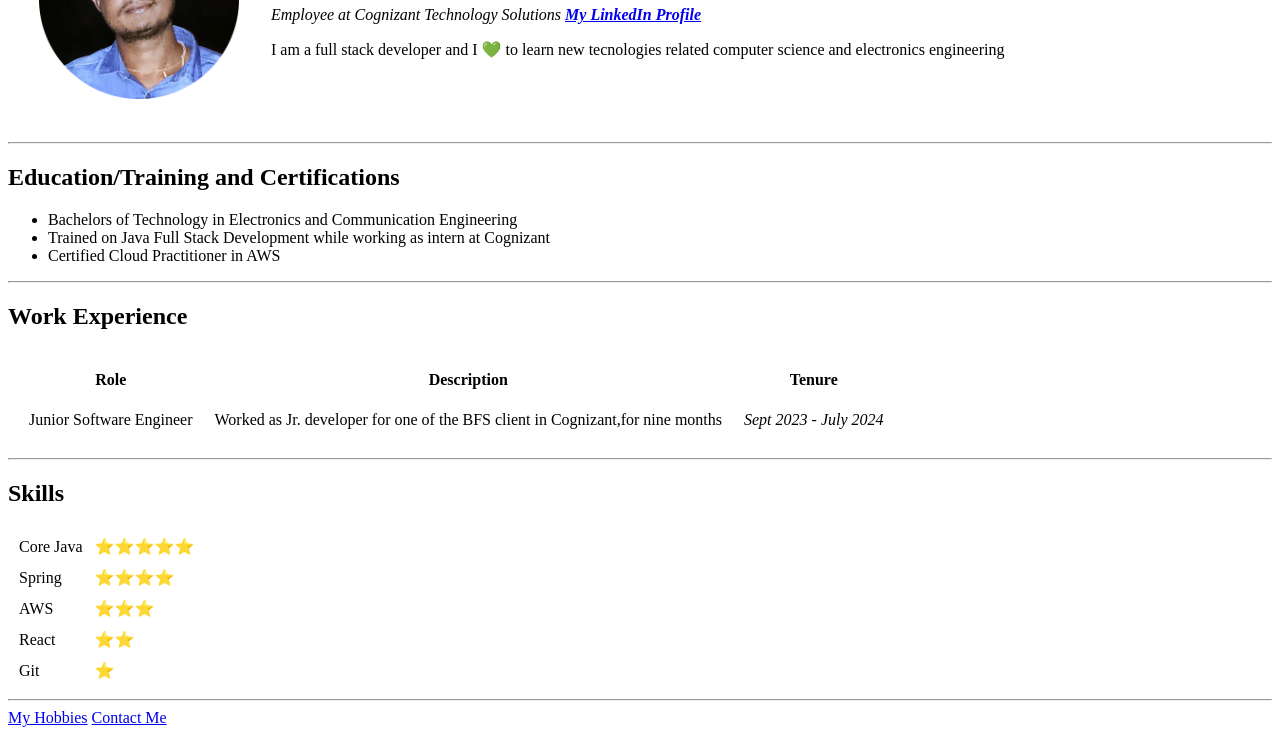
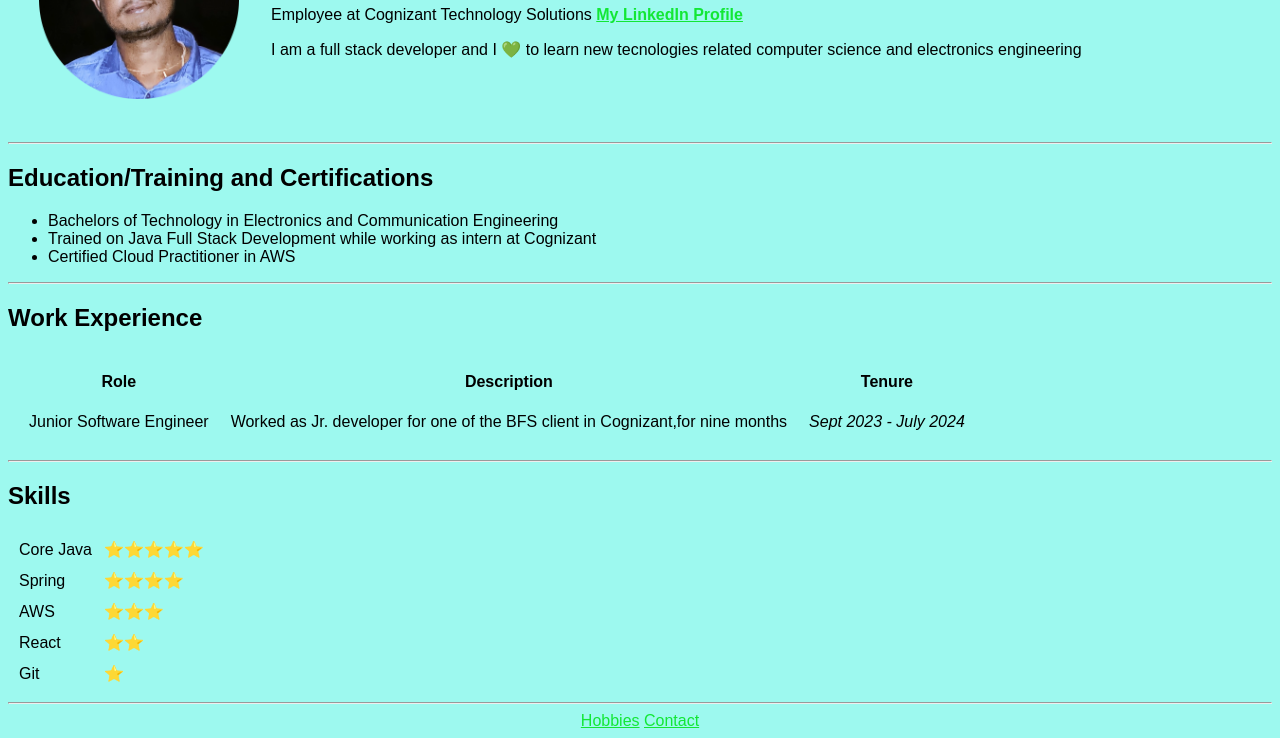
Before and after one commit to NagababuV/cv, a plain HTML site: page index.html in a window 1280 px wide. Shown: the part 140-878 px from the top of the page. Drawn offline with Linux system fonts and the light colour scheme.

Commit message:
added css styles

```diff
--- /dev/null
+++ b/CSS/index.css
@@ -0,0 +1,52 @@
+body{
+    background-color:#9df9ef;
+    font: 1em sans-serif;
+
+}
+
+/* .tb{
+
+    font: 1em sans-serif;
+
+
+} */
+
+.href1{
+
+
+    align-content: center;
+}
+a:link {
+    color: rgb(18, 231, 53);
+
+  }
+
+  /* visited link */
+  a:visited {
+    color: green;
+  }
+
+  /* mouse over link */
+  a:hover {
+    color: rgb(145, 105, 255);
+  }
+
+  /* selected link */
+  a:active {
+    color: blue;
+  }
+
+.cd{
+
+    max-width: fit-content;
+  margin-left: auto;
+  margin-right: auto;
+
+}
+
+.links{
+    max-width: fit-content;
+  margin-left: auto;
+  margin-right: auto;
+
+}
--- a/index.html
+++ b/index.html
@@ -4,20 +4,21 @@
 	<meta charset="utf-8">
 	<meta name="viewport" content="width=device-width, initial-scale=1">
 	<title>Nagababu's Personal Site</title>
+	<link rel="stylesheet" type="text/css" href="CSS/index.css">
 
 </head>
 <body>
-
-	<table cellspacing="30">
+<div class="tb">
+	<table  cellspacing="30">
 		<tr>
 			<td><img src="images/IMG-5551-modified.png" alt="Nagababu profile picture"  width="200" height="200"> </td>
 			<td><h1>Naga Babu Vegisetti</h1>
-	<p> <em> Employee at Cognizant Technology Solutions <strong><a href="https://www.linkedin.com/in/nagababu-vegisetti-940b32160/">My LinkedIn Profile</a></strong></em></p>
+	<p>  Employee at Cognizant Technology Solutions <strong><a href="https://www.linkedin.com/in/nagababu-vegisetti-940b32160/">My LinkedIn Profile</a></strong></p>
 	<p>I am a full stack developer and I 💚 to learn new tecnologies related computer science and electronics engineering </p> </td>
 		</tr>
 	</table>
 
-
+</div>
 
 	<hr>
 
@@ -81,10 +82,11 @@
 
    <hr>
 
+<div class="links">
+	<a href="hobbies.html">Hobbies</a>
+	<a href="contact-me.html">Contact</a>
 
-	<a href="hobbies.html">My Hobbies</a>
-	<a href="contact-me.html">Contact Me</a>
-
+</div>
 
 
 </body>
```
Also changed, not shown: contact-me.html (+3 -0 lines), hobbies.html (+1 -0 lines).
